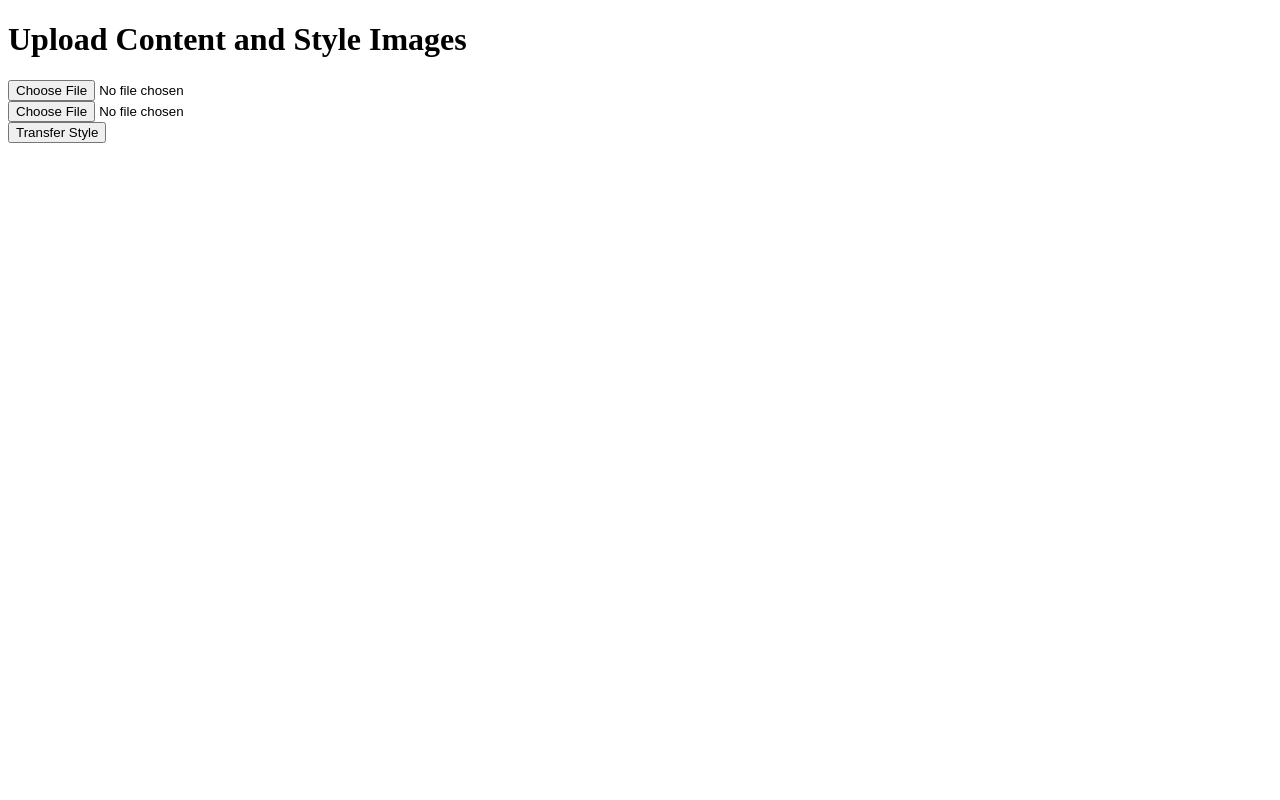
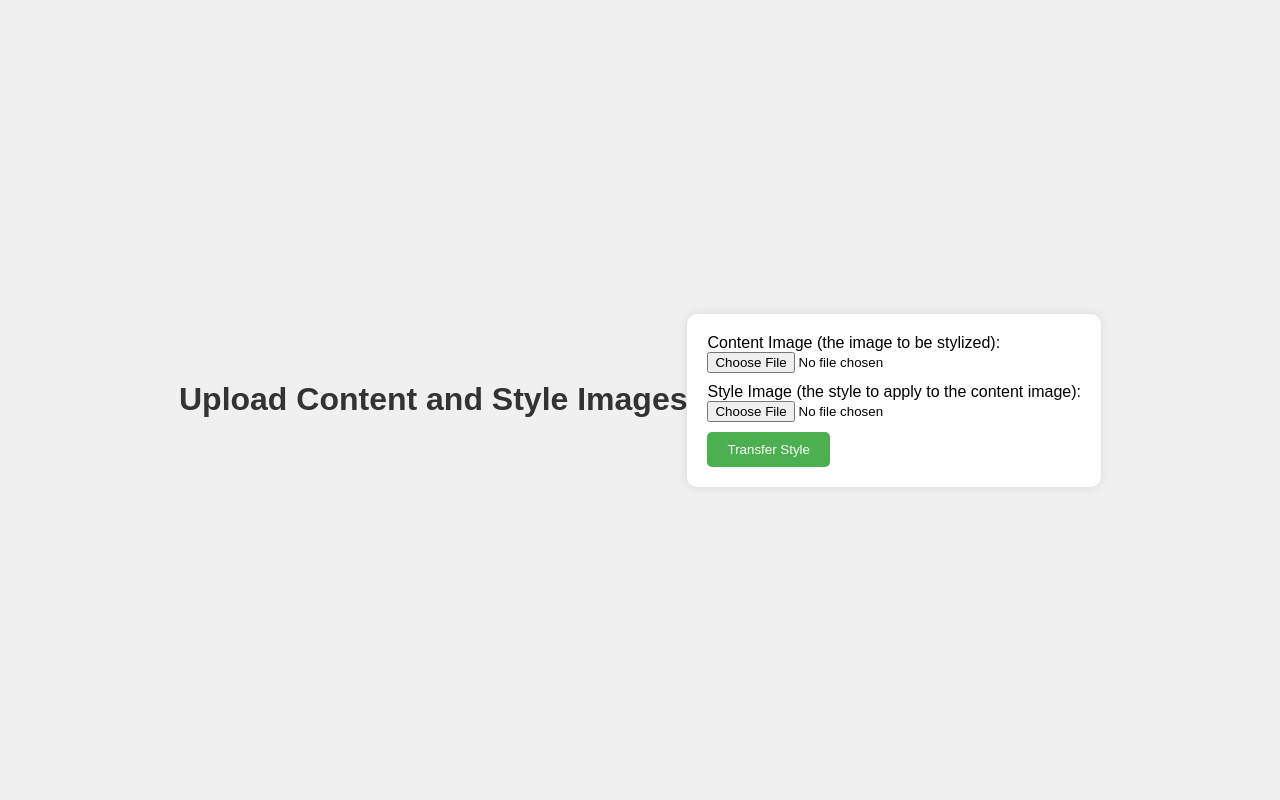
Before and after one commit to ShaojianL/testRepo, a Flask app: page / in a window 1280 px wide. Run offline with Flask 3, Linux system fonts and the light colour scheme; parts of the project's set-up code (start-up, migrations or seed data) failed here and were passed over.

Commit message:
intermediate layer

```diff
--- a/app.py
+++ b/app.py
@@ -1,37 +1,105 @@
-from flask import Flask, request, render_template, send_from_directory
+from flask import Flask, render_template, request, send_file
 import os
-from style_transfer import perform_style_transfer  # Make sure to refactor your script as a function
+import tensorflow as tf
+import numpy as np
+import PIL.Image
+import tensorflow_hub as hub
+from style_transfer_2 import load_img, StyleContentModel, tensor_to_image, train_step
+
 
 app = Flask(__name__)
 
+def tensor_to_image(tensor):
+    tensor = tensor * 255
+    tensor = np.array(tensor, dtype=np.uint8)
+    if np.ndim(tensor) > 3:
+        assert tensor.shape[0] == 1
+        tensor = tensor[0]
+    return PIL.Image.fromarray(tensor)
+
+def load_img(image_data):
+    max_dim = 512
+    img = tf.image.decode_image(image_data, channels=3)
+    img = tf.image.convert_image_dtype(img, tf.float32)
+
+    shape = tf.cast(tf.shape(img)[:-1], tf.float32)
+    long_dim = max(shape)
+    scale = max_dim / long_dim
+
+    new_shape = tf.cast(shape * scale, tf.int32)
+
+    img = tf.image.resize(img, new_shape)
+    img = img[tf.newaxis, :]
+    return img
+
+hub_model = hub.load('https://tfhub.dev/google/magenta/arbitrary-image-stylization-v1-256/2')
+
 @app.route('/')
 def index():
-    # Render the upload form
     return render_template('index.html')
+
+# @app.route('/transfer', methods=['POST'])
+# def transfer():
+#     if request.method == 'POST':
+#         content_file = request.files['content_image']
+#         style_file = request.files['style_image']
+
+#         # Read the uploaded files into memory
+#         content_image_data = content_file.read()
+#         style_image_data = style_file.read()
+
+#         # Load and preprocess the uploaded images
+#         content_image = load_img(content_image_data)
+#         style_image = load_img(style_image_data)
+
+#         # Stylize the content image with the style image
+#         stylized_image = hub_model(tf.constant(content_image), tf.constant(style_image))[0]
+
+#         # Convert the stylized image tensor to PIL image and save it
+#         stylized_image_pil = tensor_to_image(stylized_image)
+#         stylized_image_path = 'static/stylized_image.png'
+#         stylized_image_pil.save(stylized_image_path)
+
+#         return render_template('result.html', image_path=stylized_image_path)
 
 @app.route('/transfer', methods=['POST'])
 def transfer():
     if request.method == 'POST':
-        # Save uploaded images
-        content_image = request.files['content_image']
-        style_image = request.files['style_image']
+        content_file = request.files['content_image']
+        style_file = request.files['style_image']
 
-        content_path = os.path.join('static', 'content.jpg')
-        style_path = os.path.join('static', 'style.jpg')
-        output_path = os.path.join('static', 'stylized_image.jpg')
+        # Convert the uploaded files into a format suitable for the style transfer functions
+        content_image = load_img(content_file.read())
+        style_image = load_img(style_file.read())
 
-        content_image.save(content_path)
-        style_image.save(style_path)
+        # Define style and content layers
+        content_layers = ['block5_conv2']
+        style_layers = ['block1_conv1', 'block2_conv1', 'block3_conv1', 'block4_conv1', 'block5_conv1']
 
-        # Perform style transfer
-        perform_style_transfer(content_path, style_path, output_path)
+        # Create an instance of the style and content model
+        extractor = StyleContentModel(style_layers, content_layers)
 
-        # Render the result page and display the stylized image
-        return render_template('result.html', image_path=output_path)
+        # Extract style and content targets
+        style_targets = extractor(style_image)['style']
+        content_targets = extractor(content_image)['content']
 
-@app.route('/static/<filename>')
-def static_file(filename):
-    return send_from_directory('static', filename)
+        # Initialize the target image for optimization
+        image = tf.Variable(content_image)
 
-if __name__ == '__main__':
+        # Setup optimizer
+        opt = tf.keras.optimizers.Adam(learning_rate=0.02, beta_1=0.99, epsilon=1e-1)
+
+        # Run the style transfer
+        for i in range(10):  # You might need to adjust the number of iterations
+            train_step(image, extractor, style_targets, content_targets, len(style_layers), len(content_layers), opt)
+
+        # Convert the result tensor to an image and save
+        stylized_image = tensor_to_image(image)
+        stylized_image_path = 'static/stylized_image.png'
+        stylized_image.save(stylized_image_path)
+
+        return render_template('result.html', image_path=stylized_image_path)
+
+
+if __name__ == "__main__":
     app.run(debug=True)
--- /dev/null
+++ b/static/style.css
@@ -0,0 +1,36 @@
+/* style.css */
+body {
+    font-family: Arial, sans-serif;
+    margin: 0;
+    padding: 0;
+    display: flex;
+    justify-content: center;
+    align-items: center;
+    height: 100vh;
+    background-color: #f0f0f0;
+}
+form {
+    background: white;
+    padding: 20px;
+    border-radius: 10px;
+    box-shadow: 0 0 10px rgba(0, 0, 0, 0.1);
+}
+input[type="file"] {
+    margin-bottom: 10px;
+}
+input[type="submit"] {
+    background-color: #4CAF50;
+    color: white;
+    padding: 10px 20px;
+    border: none;
+    border-radius: 5px;
+    cursor: pointer;
+}
+input[type="submit"]:hover {
+    background-color: #45a049;
+}
+h1 {
+    margin-top: 20px; /* Add margin top */
+    text-align: center; /* Align text to the top */
+    color: #333;
+}
--- a/templates/index.html
+++ b/templates/index.html
@@ -4,12 +4,17 @@
     <meta charset="UTF-8">
     <meta name="viewport" content="width=device-width, initial-scale=1.0">
     <title>Artistic Style Transfer</title>
+    <link rel="stylesheet" href="{{ url_for('static', filename='style.css') }}">
 </head>
 <body>
     <h1>Upload Content and Style Images</h1>
     <form action="/transfer" method="post" enctype="multipart/form-data">
-        <input type="file" name="content_image" accept="image/*"><br>
-        <input type="file" name="style_image" accept="image/*"><br>
+        <label for="content_image">Content Image (the image to be stylized):</label><br>
+        <input type="file" id="content_image" name="content_image" accept="image/*"><br>
+
+        <label for="style_image">Style Image (the style to apply to the content image):</label><br>
+        <input type="file" id="style_image" name="style_image" accept="image/*"><br>
+
         <input type="submit" value="Transfer Style">
     </form>
 </body>
```
